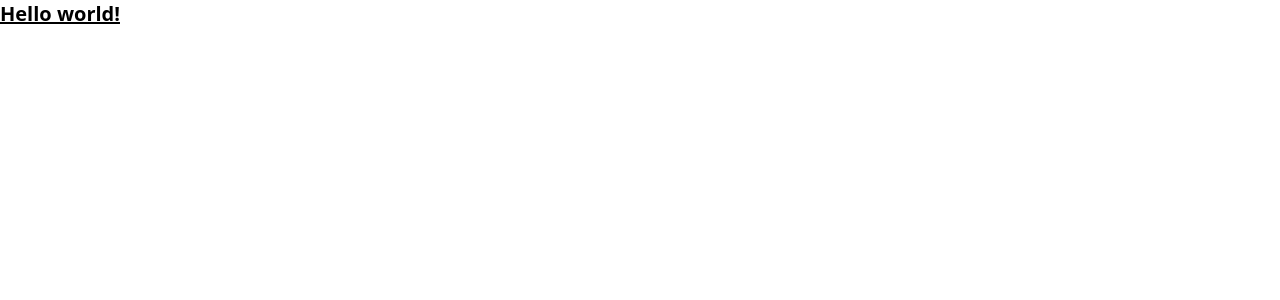
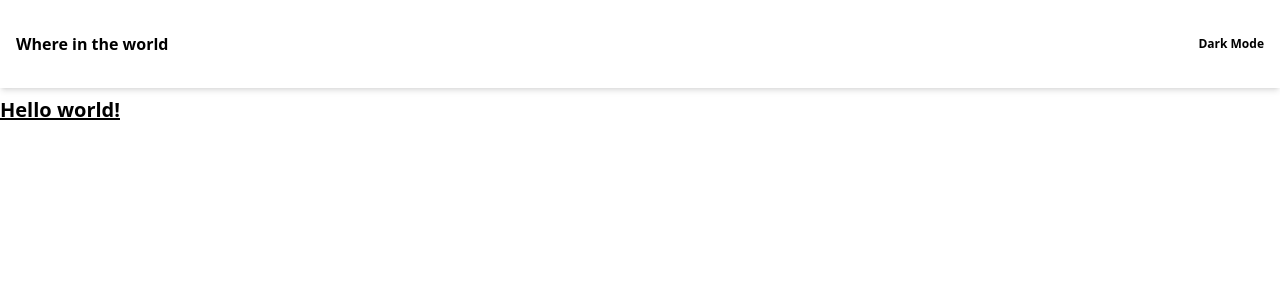
Before and after one commit to bakemonostan/rest-countries, a Vue app: page / in a window 1280 px wide. Shown: the top 300 px of the page. Built offline with nearby package versions, Linux system fonts and the light colour scheme.

Commit message:
nav almost complete

```diff
--- a/src/App.vue
+++ b/src/App.vue
@@ -1,5 +1,11 @@
 <template>
+  <Navbar />
   <router-view />
 </template>
 
+<script>
+import Navbar from './components/Navbar.vue';
+export default { components: { Navbar } };
+</script>
+
 <style></style>
--- /dev/null
+++ b/src/components/Navbar.vue
@@ -0,0 +1,17 @@
+<!-- eslint-disable vue/multi-word-component-names -->
+<template>
+  <header>
+    <nav
+      class="w-full flex justify-between items-center py-8 px-4 bg-white shadow-md"
+    >
+      <div><h1 class="font-bold">Where in the world</h1></div>
+      <div><p class="font-bold text-xs">Dark Mode</p></div>
+    </nav>
+  </header>
+</template>
+
+<script>
+export default {};
+</script>
+
+<style></style>
--- a/src/views/HomeView.vue
+++ b/src/views/HomeView.vue
@@ -1,5 +1,5 @@
 <template>
-  <div>
+  <div class="py-2">
     <h1 class="text-xl font-bold underline"> Hello world! </h1>
   </div>
 </template>
```
